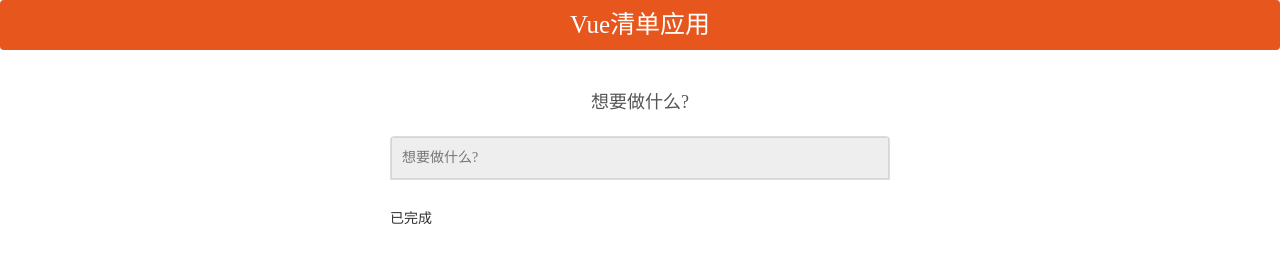
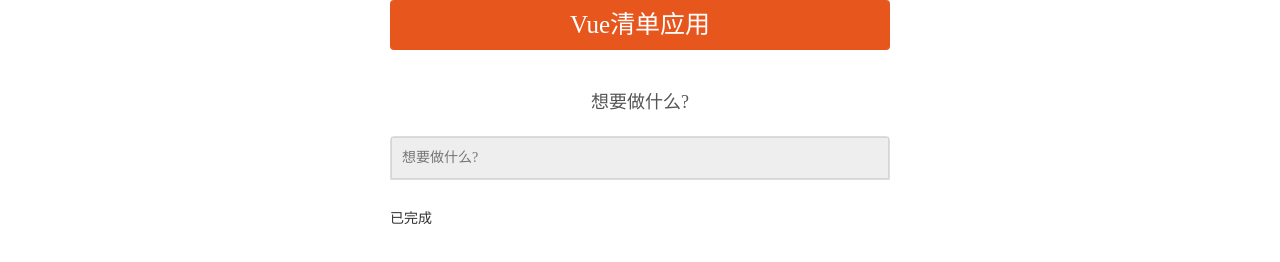
Before and after one commit to coolucifer/vue-list, a plain HTML site: page index.html in a window 1280 px wide. Drawn offline with nearby package versions, Linux system fonts and the light colour scheme.

Commit message:
修改界面宽度

```diff
--- a/css/main.css
+++ b/css/main.css
@@ -38,7 +38,9 @@ form.list-group-item {
 }
 
 #main {
-  min-width: 800px;
+  width: 500px;
+  margin-left: auto;
+  margin-right: auto;
 }
 
 .wrap {
```
